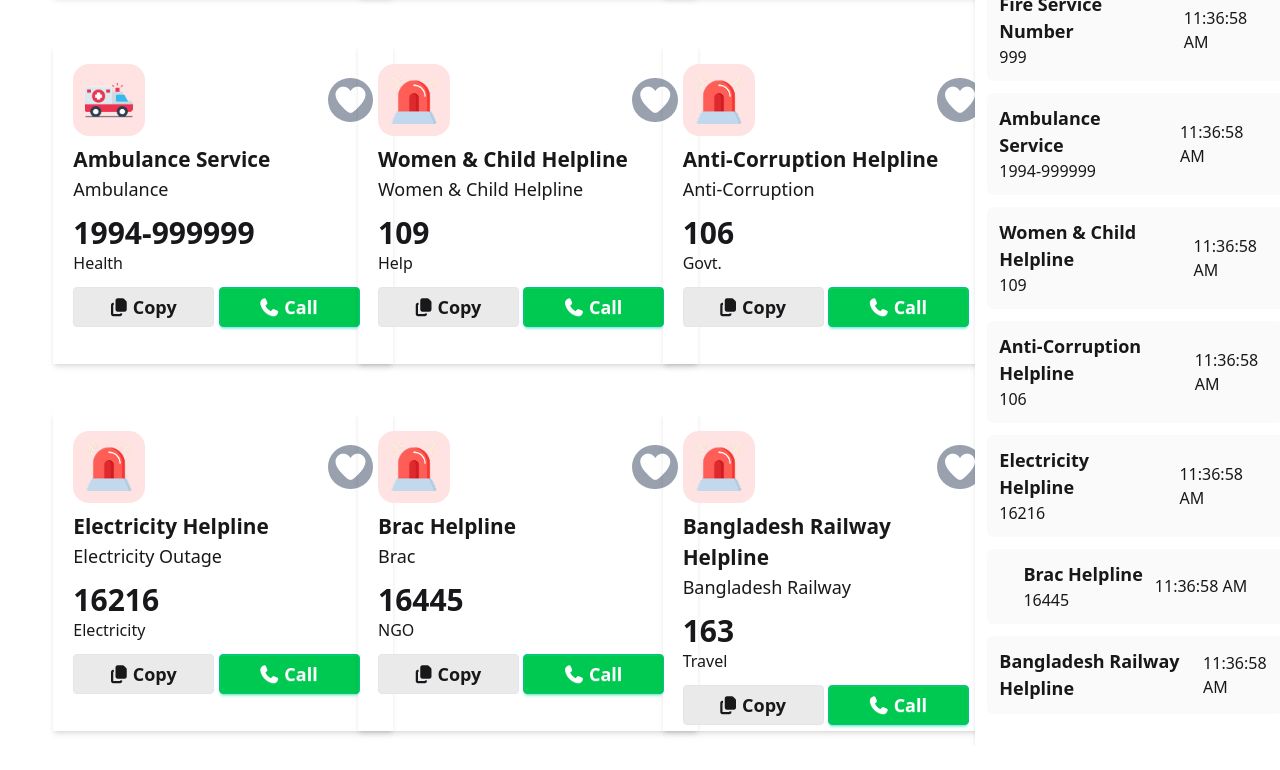
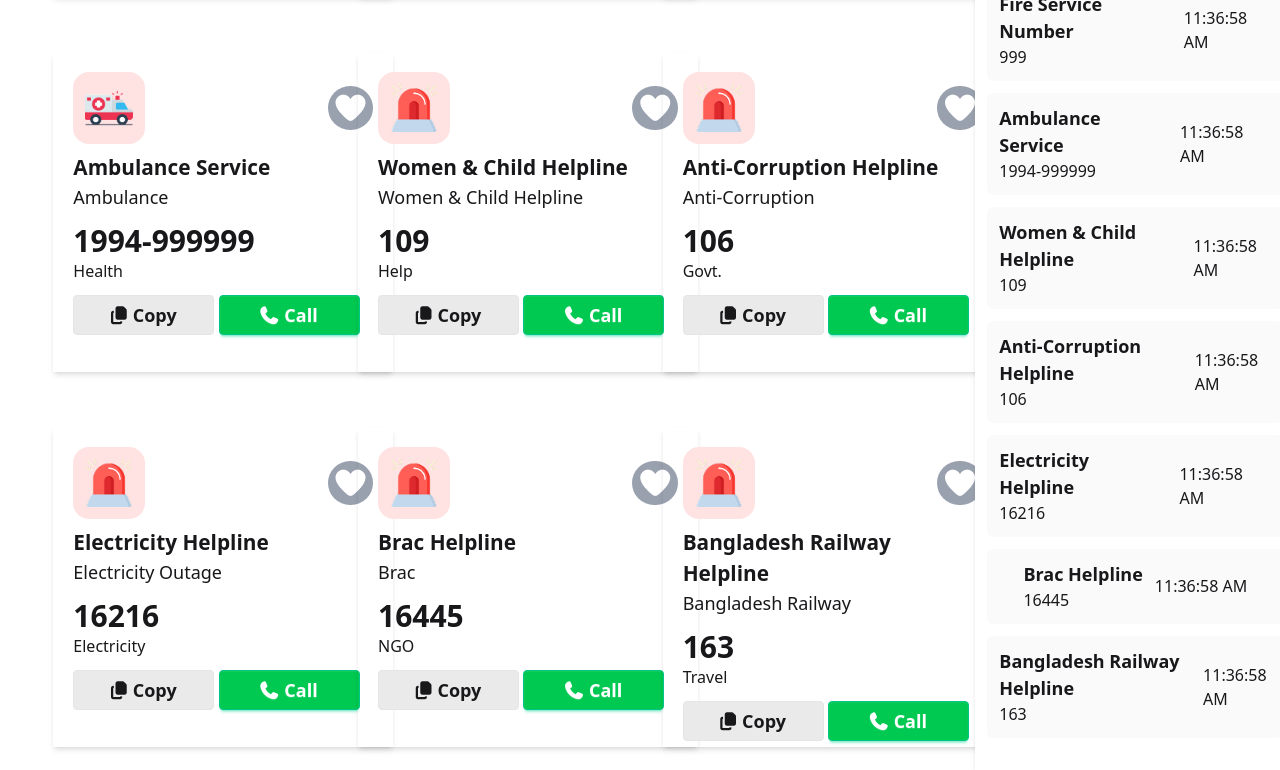
Before and after one commit to sakib-git-hub/B12-A5-Emergency-Hotline, a plain HTML site: page index.html in a window 1280 px wide. Shown: the part 748-1518 px from the top of the page. Before the commit the page ends 1494 px from the top, so only its background shows below. Drawn offline with nearby package versions, Linux system fonts and the light colour scheme; files whose address does not match are found by name.

Commit message:
add some style

```diff
--- a/index.html
+++ b/index.html
@@ -293,7 +293,7 @@
 <div class="flex items-center w-74 justify-center my-3 p-3 gap-3 bg-[#FAFAFA] rounded-md">
  <div>
   <h3 class="text-[18px] font-semibold">Bangladesh Railway Helpline </h3>
-  <p></p>
+  <p>163</p>
  </div>
 
  <div>
```
